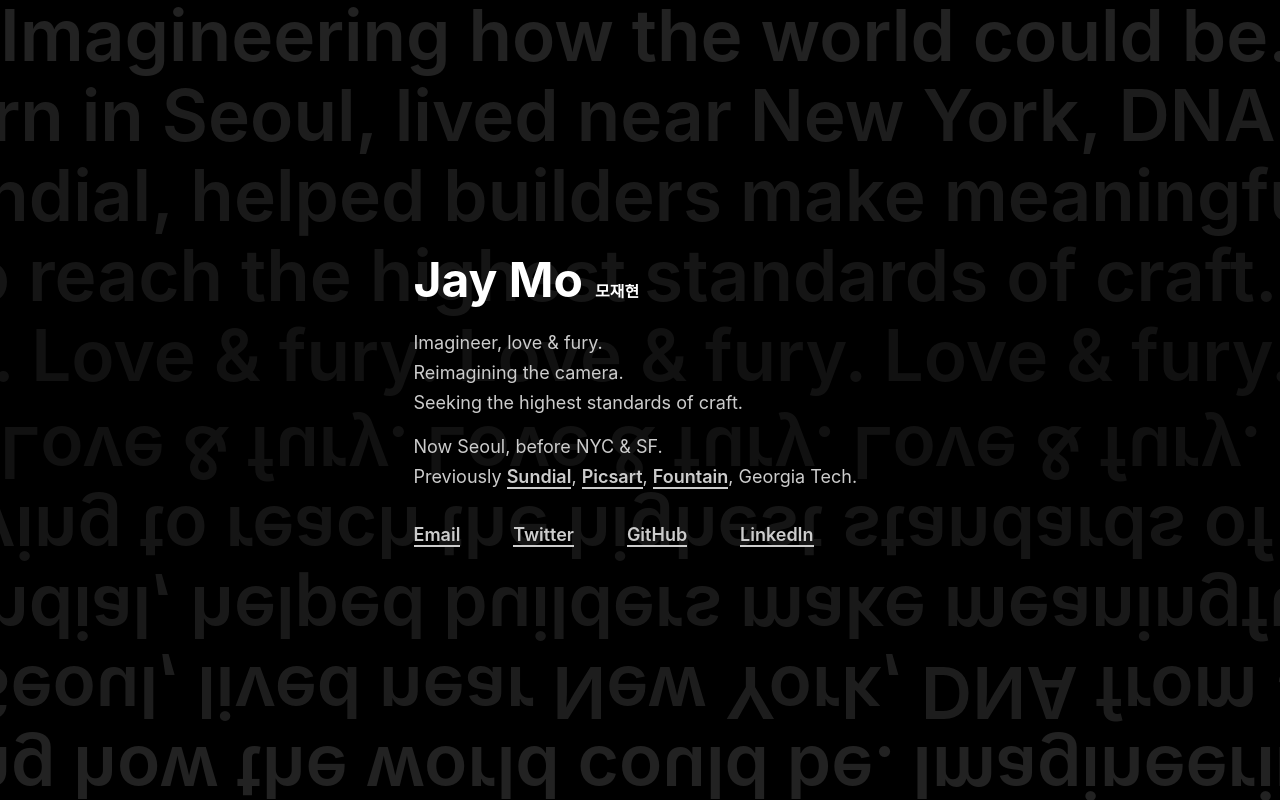
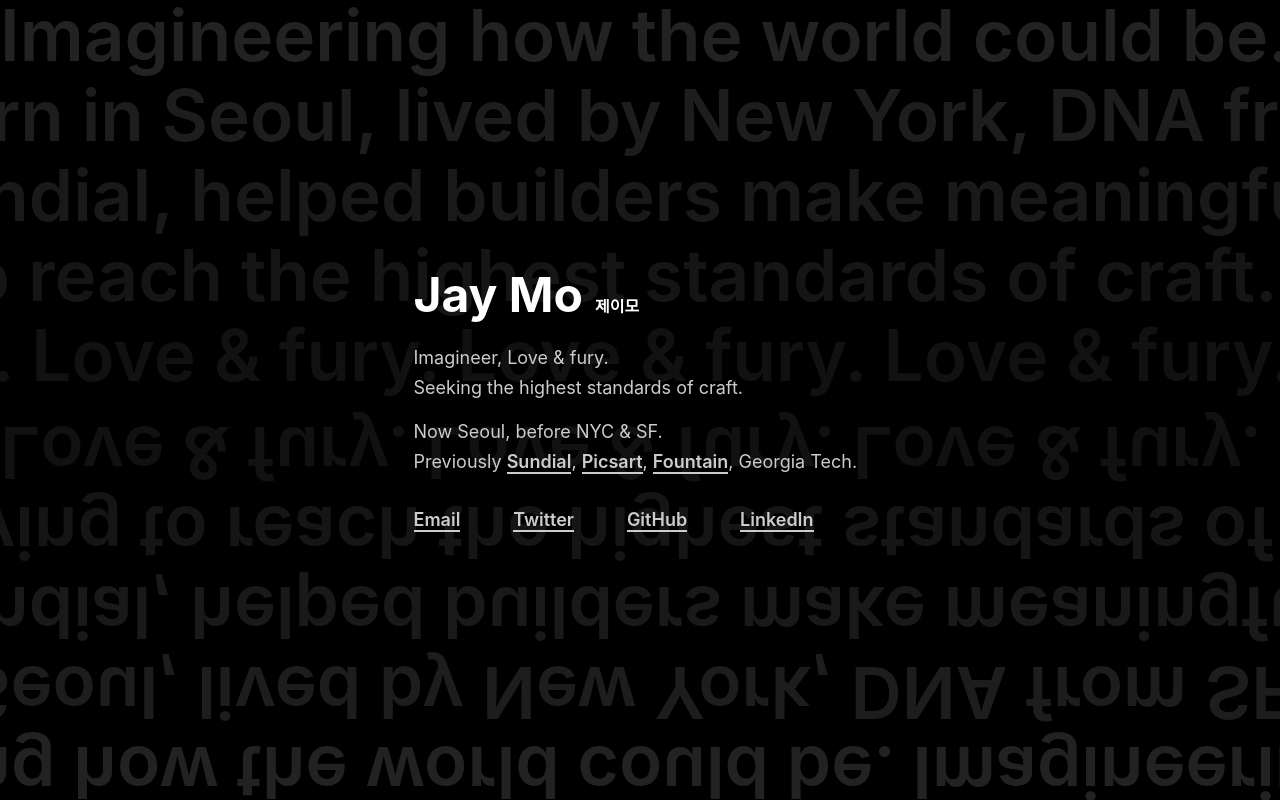
Before and after one commit to jayhxmo/jaymo.io-2019, a plain HTML site: page index.html in a window 1280 px wide. Drawn offline with nearby package versions, Linux system fonts and the light colour scheme; a web font is replaced by a local one.

Commit message:
Update text

```diff
--- a/index.html
+++ b/index.html
@@ -3,7 +3,7 @@
   <head>
     <meta charset="utf-8" />
     <meta http-equiv="x-ua-compatible" content="ie=edge" />
-    <title>Jay Mo 모재현</title>
+    <title>Jay Mo 제이모</title>
     <meta name="description" content="" />
     <meta
       name="viewport"
@@ -12,13 +12,13 @@
 
     <meta
       name="description"
-      content="Jay Mo — Product Designer, Front-end Developer"
+      content="Imagineer, Love & fury."
     />
     <meta
       name="keywords"
       content="product, tech, startup, design, ui, ux, front-end, dev"
     />
-    <meta name="copyright" content="Copyright © 2019 Jay Mo " />
+    <meta name="copyright" content="Copyright © 2019 Jay Mo" />
     <meta name="author" content="Jay Mo" />
     <meta name="robots" content="index, follow" />
     <meta name="googlebot" content="index, follow" />
@@ -33,7 +33,7 @@
     <meta property="og:url" content="http://jaymo.io/" />
     <meta
       property="og:description"
-      content="Jay Mo — Product Designer, Front-end Developer"
+      content="Imagineer, Love & fury."
     />
 
     <link rel="stylesheet" href="https://use.typekit.net/ezf1ogf.css" />
@@ -124,7 +124,7 @@
         be.
       </h2>
       <h2 class="underlay__row">
-        Born in Seoul, lived near New York, DNA from SF. Born in Seoul, lived
+        Born in Seoul, lived by New York, DNA from SF. Born in Seoul, lived
         near New York, DNA from SF.
       </h2>
       <h2 class="underlay__row">
@@ -150,7 +150,7 @@
         mission.
       </h2>
       <h2 class="underlay__row underlay__row--flipped">
-        Born in Seoul, lived near New York, DNA from SF. Born in Seoul, lived
+        Born in Seoul, lived by New York, DNA from SF. Born in Seoul, lived
         near New York, DNA from SF.
       </h2>
       <h2 class="underlay__row underlay__row--flipped">
@@ -164,18 +164,13 @@
           <h1 class="content__title__english__content">Jay Mo</h1>
         </div>
         <div class="content__title__korean">
-          <h4 class="content__title__korean__content">모재현</h4>
+          <h4 class="content__title__korean__content">제이모</h4>
         </div>
       </div>
       <div class="content__group">
         <div class="content__group__line">
           <p class="content__group__line__content">
-            Imagineer, love &amp; fury.
-          </p>
-        </div>
-        <div class="content__group__line">
-          <p class="content__group__line__content">
-            Reimagining the camera.
+            Imagineer, Love &amp; fury.
           </p>
         </div>
         <div class="content__group__line">
```
